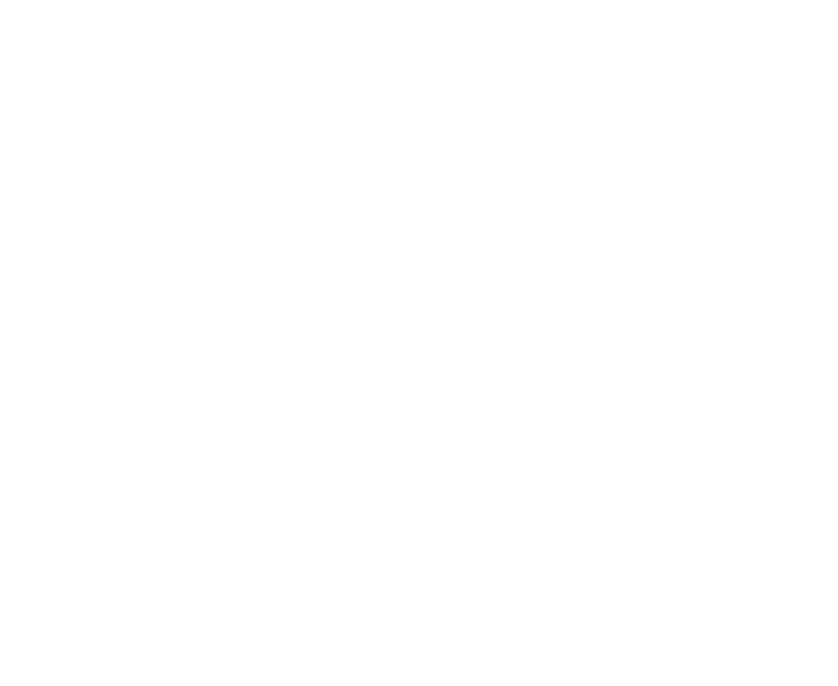
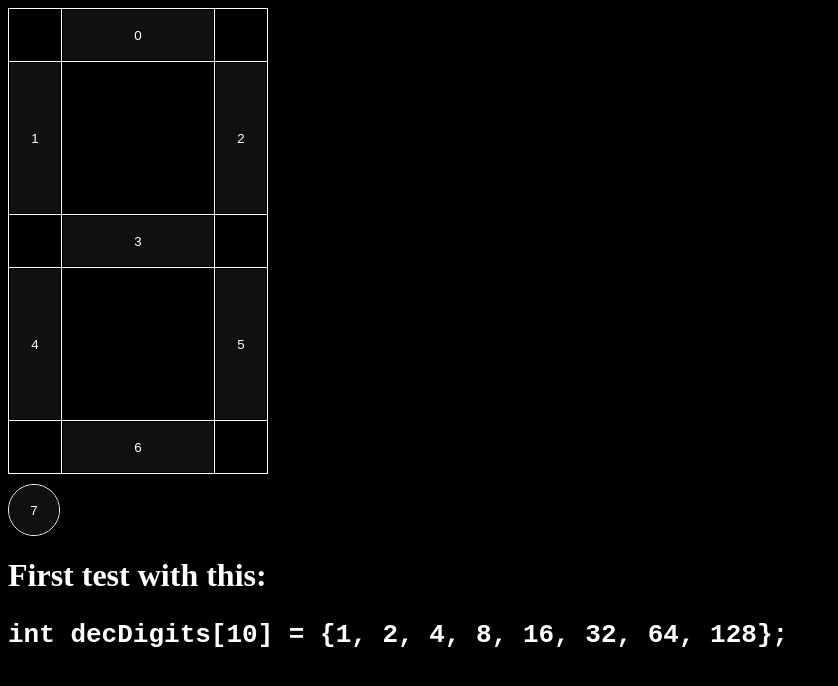
Before and after one commit to filipton/register-shifter-map, a SvelteKit app: page / in a window 1280 px wide. Shown: the top 686 px of the page, without its empty margins (0-838 px from the left). Built offline with nearby package versions, Linux system fonts and the light colour scheme.

Commit message:
feat: working generator

```diff
--- a/src/app.html
+++ b/src/app.html
@@ -6,7 +6,7 @@
 		<meta name="viewport" content="width=device-width, initial-scale=1" />
 		%sveltekit.head%
 	</head>
-	<body data-sveltekit-preload-data="hover">
+	<body data-sveltekit-preload-data="hover" style="filter: invert(1); background-color: black">
 		<div style="display: contents">%sveltekit.body%</div>
 	</body>
 </html>
--- a/src/routes/+page.svelte
+++ b/src/routes/+page.svelte
@@ -0,0 +1,162 @@
+<script lang="ts">
+    let segments = [0, 0, 0, 0, 0, 0, 0, 0];
+    let segmentsOrder: number[] = [];
+
+    function changeSegment(i: number) {
+        segments[i] = 1;
+        segments = segments;
+
+        segmentsOrder.push(i);
+
+        if (segmentsOrder.length == 8) {
+            generateDigitMap();
+        }
+    }
+
+    const digitTemplate = [
+        [0, 1, 2, 3, 4, 5, 6], // 0
+        [2, 5], //1
+        [0, 2, 3, 4, 6], //2
+        [0, 2, 3, 5, 6], //3
+        [1, 3, 2, 5], //4
+        [0, 1, 3, 5, 6], //5
+        [0, 1, 3, 4, 5, 6], //6
+        [0, 2, 5], //7
+        [0, 1, 2, 3, 4, 5, 6], //8
+        [0, 1, 2, 3, 5, 6], //9
+    ];
+
+    function generateDigitMap() {
+        for (let digit of digitTemplate) {
+            let sum = 0;
+            for (let el of digit) {
+                let idx = segmentsOrder.findIndex((x) => x == el);
+                sum += 1 << idx;
+            }
+
+            console.log("Sum: ", sum);
+        }
+    }
+</script>
+
+<table>
+    <tr>
+        <td></td>
+        <td style="width: 150px">
+            <button
+                class={segments[0] == 0 ? "" : "clicked"}
+                on:click={() => changeSegment(0)}
+            >
+                0
+            </button>
+        </td>
+        <td></td>
+    </tr>
+
+    <tr>
+        <td style="height: 150px">
+            <button
+                class={segments[1] == 0 ? "" : "clicked"}
+                on:click={() => changeSegment(1)}
+            >
+                1
+            </button>
+        </td>
+        <td></td>
+        <td style="height: 150px">
+            <button
+                class={segments[2] == 0 ? "" : "clicked"}
+                on:click={() => changeSegment(2)}
+            >
+                2
+            </button>
+        </td>
+    </tr>
+
+    <tr>
+        <td></td>
+        <td style="width: 150px">
+            <button
+                class={segments[3] == 0 ? "" : "clicked"}
+                on:click={() => changeSegment(3)}
+            >
+                3
+            </button>
+        </td>
+        <td></td>
+    </tr>
+
+    <tr>
+        <td style="height: 150px">
+            <button
+                class={segments[4] == 0 ? "" : "clicked"}
+                on:click={() => changeSegment(4)}
+            >
+                4
+            </button>
+        </td>
+        <td></td>
+        <td style="height: 150px">
+            <button
+                class={segments[5] == 0 ? "" : "clicked"}
+                on:click={() => changeSegment(5)}
+            >
+                5
+            </button>
+        </td>
+    </tr>
+
+    <tr>
+        <td></td>
+        <td style="width: 150px">
+            <button
+                class={segments[6] == 0 ? "" : "clicked"}
+                on:click={() => changeSegment(6)}
+            >
+                6
+            </button>
+        </td>
+        <td></td>
+    </tr>
+</table>
+
+<div
+    style="width: 50px; height: 50px; border-radius: 50%; border: 1px solid black; margin-top: 10px; overflow: hidden;"
+>
+    <button
+        class={segments[7] == 0 ? "" : "clicked"}
+        on:click={() => changeSegment(7)}
+    >
+        7
+    </button>
+</div>
+
+<h1>
+    First test with this: <br />
+    <pre>int decDigits[10] = &#123;1, 2, 4, 8, 16, 32, 64, 128&#125;;</pre>
+</h1>
+
+<style>
+    button {
+        width: 100%;
+        height: 100%;
+        border: none;
+        cursor: pointer;
+    }
+
+    .clicked {
+        background-color: red;
+    }
+
+    table,
+    tr,
+    td {
+        border-collapse: collapse;
+        border: 1px solid black;
+    }
+
+    td {
+        width: 50px;
+        height: 50px;
+    }
+</style>
```
